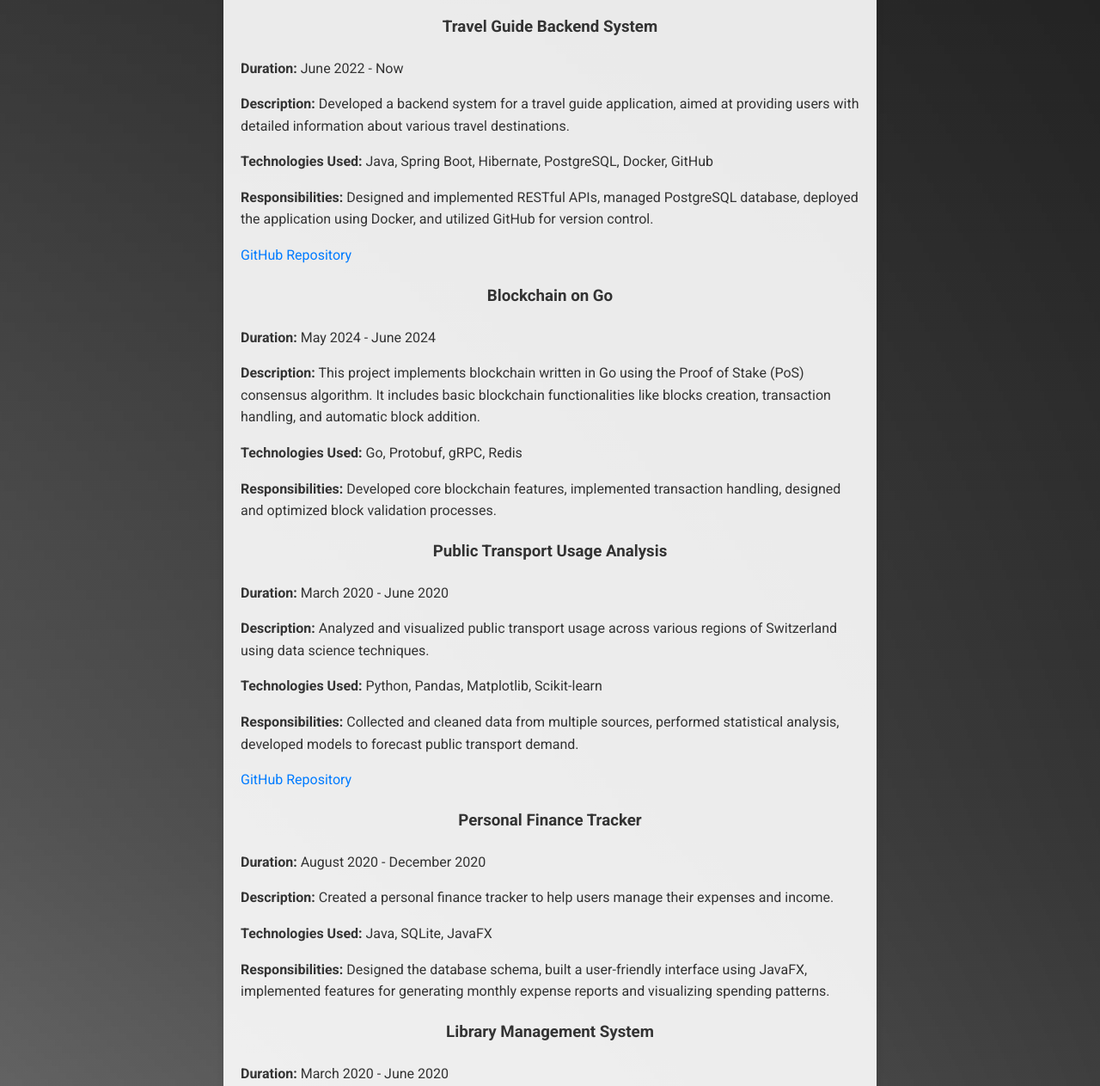
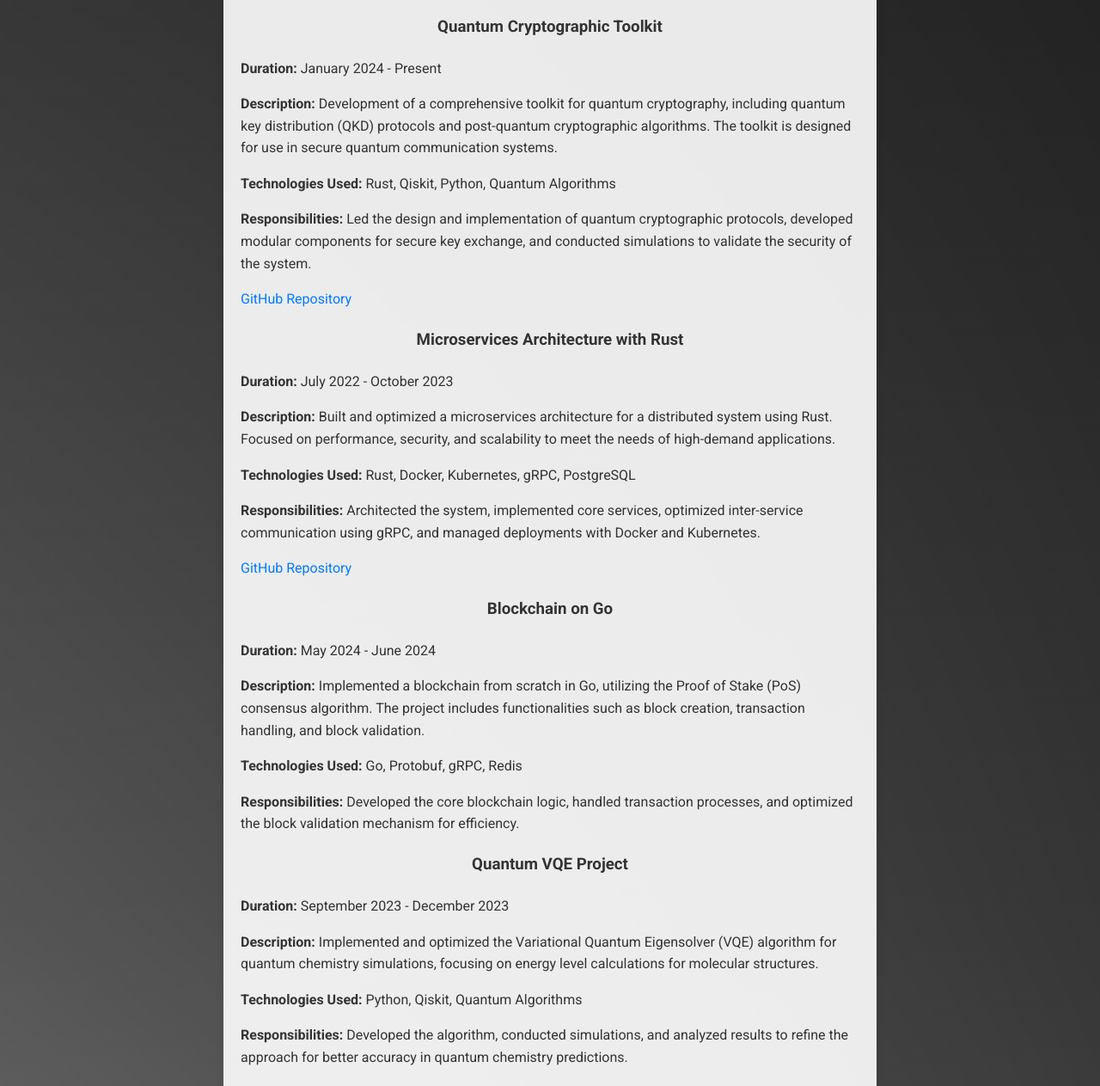
Before and after one commit to dkrizhanovskyi/portfolio, a plain HTML site: page projects.html in a window 1280 px wide. Shown: the part 208-1471 px from the top of the page at 86% size. Drawn offline with Linux system fonts and the light colour scheme.

Commit message:
Update projects.html

```diff
--- a/projects.html
+++ b/projects.html
@@ -40,45 +40,47 @@
       <h2 data-lang="projects">Projects</h2>
 
       <div class="project">
-        <h3 data-lang="travel_guide_title">Travel Guide Backend System</h3>
-        <p><strong data-lang="duration">Duration:</strong> <span data-lang="travel_guide_duration">June 2022 - Now</span></p>
-        <p><strong data-lang="explanation">Description:</strong> <span data-lang="travel_guide_description">Developed a backend system for a travel guide application, aimed at providing users with detailed information about various travel destinations.</span></p>
-        <p><strong data-lang="technologies">Technologies Used:</strong> Java, Spring Boot, Hibernate, PostgreSQL, Docker, GitHub</p>
-        <p><strong data-lang="responsibilities">Responsibilities:</strong> <span data-lang="travel_guide_responsibilities">Designed and implemented RESTful APIs, managed PostgreSQL database, deployed the application using Docker, and utilized GitHub for version control.</span></p>
-        <a href="https://github.com/dkrizhanovskyi/travel-guide-backend" target="_blank">GitHub Repository</a>
+        <h3 data-lang="quantum_toolkit_title">Quantum Cryptographic Toolkit</h3>
+        <p><strong data-lang="duration">Duration:</strong> <span data-lang="quantum_toolkit_duration">January 2024 - Present</span></p>
+        <p><strong data-lang="explanation">Description:</strong> <span data-lang="quantum_toolkit_description">Development of a comprehensive toolkit for quantum cryptography, including quantum key distribution (QKD) protocols and post-quantum cryptographic algorithms. The toolkit is designed for use in secure quantum communication systems.</span></p>
+        <p><strong data-lang="technologies">Technologies Used:</strong> Rust, Qiskit, Python, Quantum Algorithms</p>
+        <p><strong data-lang="responsibilities">Responsibilities:</strong> <span data-lang="quantum_toolkit_responsibilities">Led the design and implementation of quantum cryptographic protocols, developed modular components for secure key exchange, and conducted simulations to validate the security of the system.</span></p>
+        <a href="https://github.com/dkrizhanovskyi/quantum_cryptographic_toolkit" target="_blank">GitHub Repository</a>
+      </div>
+
+      <div class="project">
+        <h3 data-lang="rust_microservices_title">Microservices Architecture with Rust</h3>
+        <p><strong data-lang="duration">Duration:</strong> <span data-lang="rust_microservices_duration">July 2022 - October 2023</span></p>
+        <p><strong data-lang="explanation">Description:</strong> <span data-lang="rust_microservices_description">Built and optimized a microservices architecture for a distributed system using Rust. Focused on performance, security, and scalability to meet the needs of high-demand applications.</span></p>
+        <p><strong data-lang="technologies">Technologies Used:</strong> Rust, Docker, Kubernetes, gRPC, PostgreSQL</p>
+        <p><strong data-lang="responsibilities">Responsibilities:</strong> <span data-lang="rust_microservices_responsibilities">Architected the system, implemented core services, optimized inter-service communication using gRPC, and managed deployments with Docker and Kubernetes.</span></p>
+        <a href="https://github.com/dkrizhanovskyi/rust-microservices" target="_blank">GitHub Repository</a>
       </div>
 
       <div class="project">
         <h3 data-lang="blockchain_title">Blockchain on Go</h3>
         <p><strong data-lang="duration">Duration:</strong> <span data-lang="blockchain_duration">May 2024 - June 2024</span></p>
-        <p><strong data-lang="explanation">Description:</strong> <span data-lang="blockchain_description">This project implements blockchain written in Go using the Proof of Stake (PoS) consensus algorithm. It includes basic blockchain functionalities like blocks creation, transaction handling, and automatic block addition.</span></p>
+        <p><strong data-lang="explanation">Description:</strong> <span data-lang="blockchain_description">Implemented a blockchain from scratch in Go, utilizing the Proof of Stake (PoS) consensus algorithm. The project includes functionalities such as block creation, transaction handling, and block validation.</span></p>
         <p><strong data-lang="technologies">Technologies Used:</strong> Go, Protobuf, gRPC, Redis</p>
-        <p><strong data-lang="responsibilities">Responsibilities:</strong> <span data-lang="blockchain_responsibilities">Developed core blockchain features, implemented transaction handling, designed and optimized block validation processes.</span></p>
+        <p><strong data-lang="responsibilities">Responsibilities:</strong> <span data-lang="blockchain_responsibilities">Developed the core blockchain logic, handled transaction processes, and optimized the block validation mechanism for efficiency.</span></p>
       </div>
 
       <div class="project">
-        <h3 data-lang="transport_title">Public Transport Usage Analysis</h3>
-        <p><strong data-lang="duration">Duration:</strong> <span data-lang="transport_duration">March 2020 - June 2020</span></p>
-        <p><strong data-lang="explanation">Description:</strong> <span data-lang="transport_description">Analyzed and visualized public transport usage across various regions of Switzerland using data science techniques.</span></p>
-        <p><strong data-lang="technologies">Technologies Used:</strong> Python, Pandas, Matplotlib, Scikit-learn</p>
-        <p><strong data-lang="responsibilities">Responsibilities:</strong> <span data-lang="transport_responsibilities">Collected and cleaned data from multiple sources, performed statistical analysis, developed models to forecast public transport demand.</span></p>
-        <a href="https://github.com/dkrizhanovskyi/public-transport-usage-analysis" target="_blank">GitHub Repository</a>
+        <h3 data-lang="quantum_vqe_title">Quantum VQE Project</h3>
+        <p><strong data-lang="duration">Duration:</strong> <span data-lang="quantum_vqe_duration">September 2023 - December 2023</span></p>
+        <p><strong data-lang="explanation">Description:</strong> <span data-lang="quantum_vqe_description">Implemented and optimized the Variational Quantum Eigensolver (VQE) algorithm for quantum chemistry simulations, focusing on energy level calculations for molecular structures.</span></p>
+        <p><strong data-lang="technologies">Technologies Used:</strong> Python, Qiskit, Quantum Algorithms</p>
+        <p><strong data-lang="responsibilities">Responsibilities:</strong> <span data-lang="quantum_vqe_responsibilities">Developed the algorithm, conducted simulations, and analyzed results to refine the approach for better accuracy in quantum chemistry predictions.</span></p>
+        <a href="https://github.com/dkrizhanovskyi/quantum-vqe-project" target="_blank">GitHub Repository</a>
       </div>
 
       <div class="project">
-        <h3 data-lang="finance_tracker_title">Personal Finance Tracker</h3>
-        <p><strong data-lang="duration">Duration:</strong> <span data-lang="finance_tracker_duration">August 2020 - December 2020</span></p>
-        <p><strong data-lang="explanation">Description:</strong> <span data-lang="finance_tracker_description">Created a personal finance tracker to help users manage their expenses and income.</span></p>
-        <p><strong data-lang="technologies">Technologies Used:</strong> Java, SQLite, JavaFX</p>
-        <p><strong data-lang="responsibilities">Responsibilities:</strong> <span data-lang="finance_tracker_responsibilities">Designed the database schema, built a user-friendly interface using JavaFX, implemented features for generating monthly expense reports and visualizing spending patterns.</span></p>
-      </div>
-
-      <div class="project">
-        <h3 data-lang="library_system_title">Library Management System</h3>
-        <p><strong data-lang="duration">Duration:</strong> <span data-lang="library_system_duration">March 2020 - June 2020</span></p>
-        <p><strong data-lang="explanation">Description:</strong> <span data-lang="library_system_description">Developed a simple library management system to manage book inventory, user registrations, and book borrowing/return processes.</span></p>
-        <p><strong data-lang="technologies">Technologies Used:</strong> Java, MySQL, JDBC, Swing</p>
-        <p><strong data-lang="responsibilities">Responsibilities:</strong> <span data-lang="library_system_responsibilities">Designed and implemented the database schema, built the user interface using Swing, implemented features for book management, user management, and transaction tracking.</span></p>
+        <h3 data-lang="crypto_comparison_title">Cryptographic Algorithm Comparison</h3>
+        <p><strong data-lang="duration">Duration:</strong> <span data-lang="crypto_comparison_duration">February 2023 - April 2023</span></p>
+        <p><strong data-lang="explanation">Description:</strong> <span data-lang="crypto_comparison_description">A comparative analysis of classical and post-quantum cryptographic algorithms, focusing on performance metrics, security evaluations, and computational efficiency.</span></p>
+        <p><strong data-lang="technologies">Technologies Used:</strong> Python, OpenSSL, PyCrypto</p>
+        <p><strong data-lang="responsibilities">Responsibilities:</strong> <span data-lang="crypto_comparison_responsibilities">Conducted benchmark testing, analyzed cryptographic performance, and documented the findings to guide future cryptographic implementations.</span></p>
+        <a href="https://github.com/dkrizhanovskyi/crypto-comparison" target="_blank">GitHub Repository</a>
       </div>
 
     </section>
```
